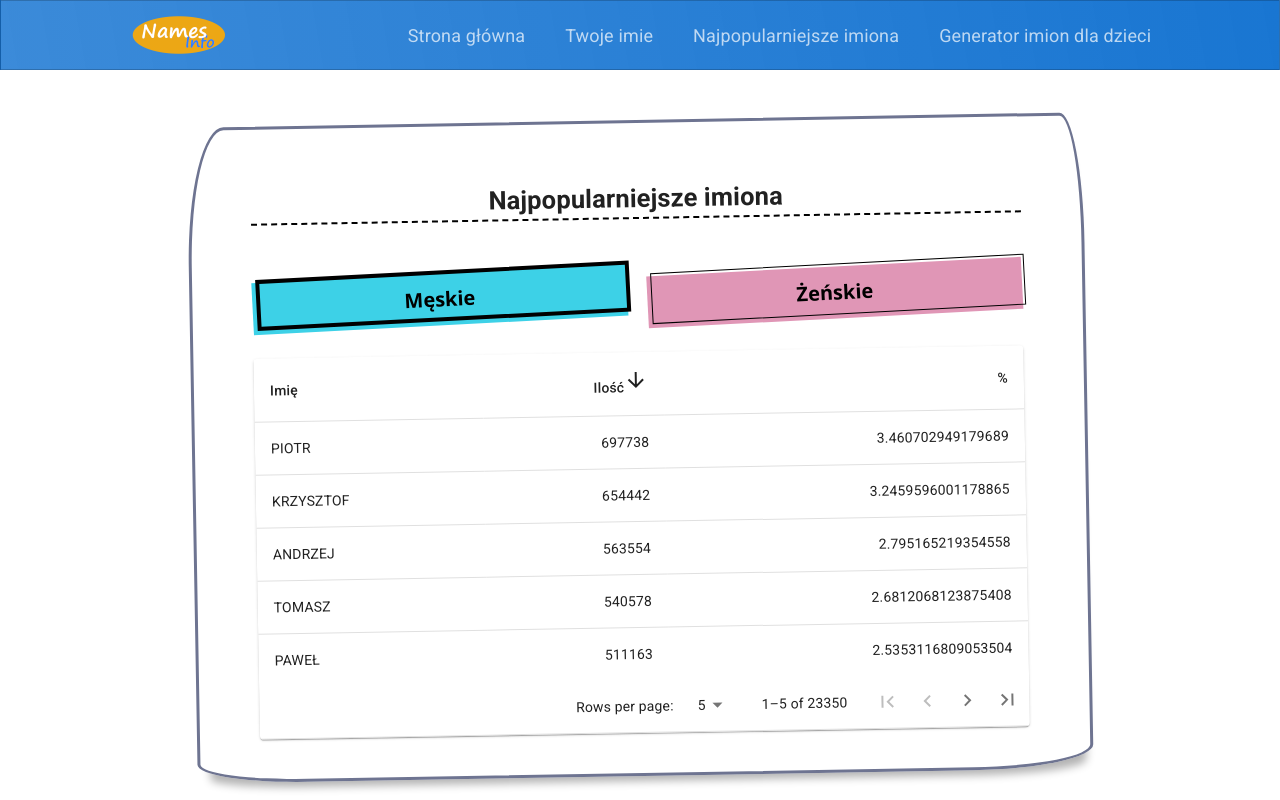
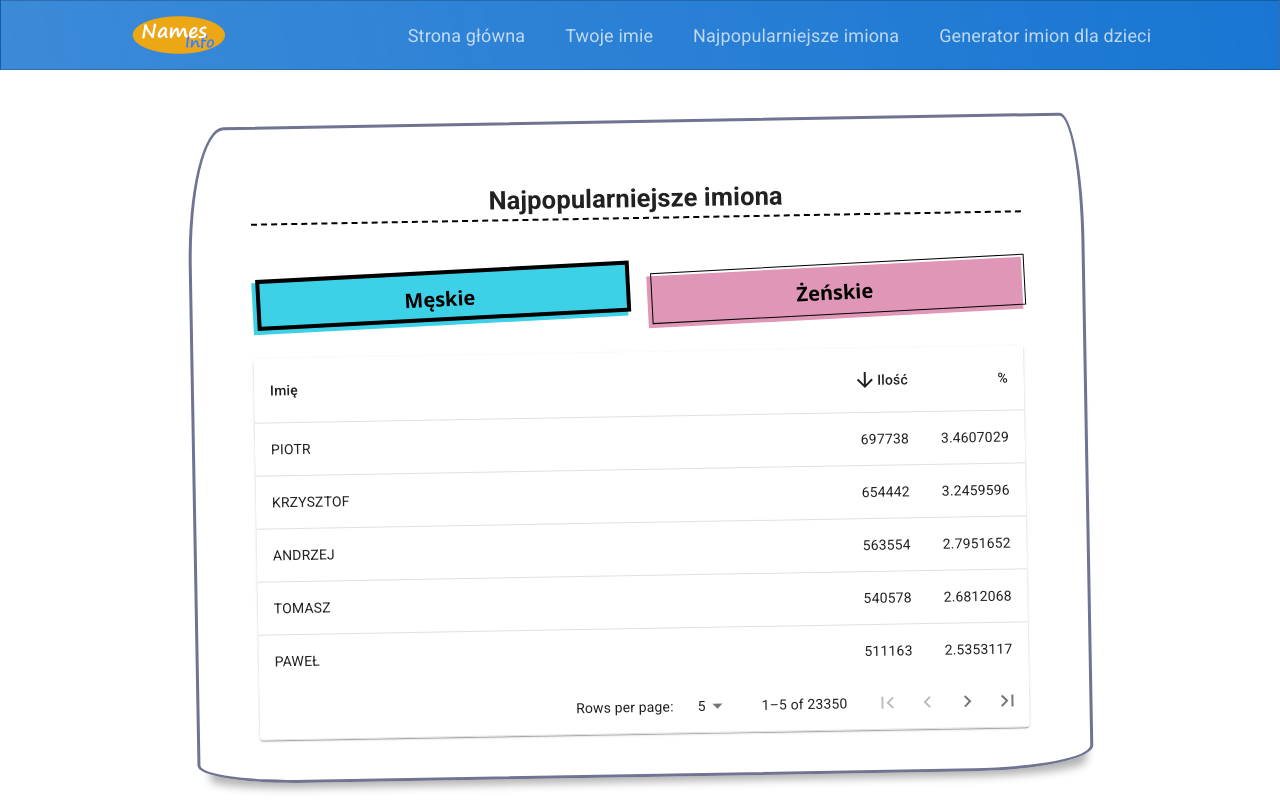
Before and after one commit to andro2ss/names_app, a React (Create React App) app: page /Najpopularniejszeimiona in a window 1280 px wide. Built offline with nearby package versions, Linux system fonts and the light colour scheme.

Commit message:
alpha version generateKidName done

```diff
--- a/src/components/common/items/Table.js
+++ b/src/components/common/items/Table.js
@@ -21,6 +21,7 @@ import { useTheme } from "@mui/material/styles";
 import { createTableData } from "../../functions/CreateTableData";
 import rangeFilterForTable from "../../functions/RangeFilterForTable";
 import { Spinner } from "./Spinner";
+import "./Table.scss";
 
 export default function BasicTable({
   status,
@@ -28,6 +29,7 @@ export default function BasicTable({
   counters,
   selectedArr,
   rangeFilter,
+  valueToFixed,
 }) {
   const [sortTable, setSortTable] = useState("quantityDown");
   const [page, setPage] = useState(0);
@@ -61,7 +63,16 @@ export default function BasicTable({
         return (
           <TableHead>
             <TableRow>
-              <TableCell>Imię</TableCell>
+              <TableCell
+                onClick={() => {
+                  sortName();
+                }}
+              >
+                <div className="cell__content name">
+                  Imię{sortTable === "nameDown" && <ArrowDownwardIcon />}
+                  {sortTable === "nameUp" && <ArrowUpwardIcon />}
+                </div>
+              </TableCell>
               <TableCell
                 className="tHead"
                 onClick={() => {
@@ -69,9 +80,11 @@ export default function BasicTable({
                 }}
                 align="right"
               >
-                Ilość
-                {sortTable === "quantityDown" && <ArrowDownwardIcon />}
-                {sortTable === "quantityUp" && <ArrowUpwardIcon />}
+                <div className="cell__content">
+                  {sortTable === "quantityDown" && <ArrowDownwardIcon />}
+                  {sortTable === "quantityUp" && <ArrowUpwardIcon />}
+                  Ilość
+                </div>
               </TableCell>
               <TableCell
                 className="tHead"
@@ -79,9 +92,15 @@ export default function BasicTable({
                   sortPercentage();
                 }}
                 align="right"
+                justify="center"
+                item="center"
+                width="30"
               >
-                %{sortTable === "percentageDown" && <ArrowDownwardIcon />}
-                {sortTable === "percentageUp" && <ArrowUpwardIcon />}
+                {" "}
+                <div className="cell__content">
+                  {sortTable === "percentageDown" && <ArrowDownwardIcon />}
+                  {sortTable === "percentageUp" && <ArrowUpwardIcon />}%
+                </div>
               </TableCell>
             </TableRow>
           </TableHead>
@@ -107,6 +126,10 @@ export default function BasicTable({
                   return a.namePercentage - b.namePercentage;
                 } else if (sortTable === "percentageDown") {
                   return b.namePercentage - a.namePercentage;
+                } else if (sortTable === "nameDown") {
+                  return a.name.localeCompare(b.name);
+                } else if (sortTable === "nameUp") {
+                  return b.name.localeCompare(a.name);
                 }
                 return 0;
               })
@@ -126,7 +149,9 @@ export default function BasicTable({
                     {row.name}
                   </TableCell>
                   <TableCell align="right">{row.nameQuantity}</TableCell>
-                  <TableCell align="right">{row.namePercentage}</TableCell>
+                  <TableCell align="right">
+                    {parseFloat(row.namePercentage).toFixed(valueToFixed)}
+                  </TableCell>
                 </TableRow>
               ))}
           </TableBody>
@@ -137,6 +162,7 @@ export default function BasicTable({
           <TableFooter>
             <TableRow>
               <TablePagination
+                className="table__footer"
                 rowsPerPageOptions={[5, 10, 20]}
                 colSpan={3}
                 count={
@@ -169,7 +195,15 @@ export default function BasicTable({
       );
     }
   }
-
+  function sortName() {
+    if (sortTable === "nameDown") {
+      setSortTable("nameUp");
+    } else if (sortTable === "nameUp") {
+      setSortTable("nameDown");
+    } else {
+      setSortTable("nameDown");
+    }
+  }
   function sortQuantity() {
     if (sortTable === "quantityDown") {
       setSortTable("quantityUp");
--- /dev/null
+++ b/src/components/common/items/Table.scss
@@ -0,0 +1,14 @@
+
+.cell__content {
+  display: flex;
+  flex-direction: row;
+  justify-content: flex-end;
+  align-items: center;
+  min-height: 32px;
+  cursor: pointer;
+}
+
+.name {
+  justify-content: flex-start;
+  min-width: 105px;
+}
--- a/src/components/pages/GenerateKidName/GenerateKidName.js
+++ b/src/components/pages/GenerateKidName/GenerateKidName.js
@@ -51,6 +51,7 @@ function GenerateKidName() {
               counters={[counterBoy, counterGirl]}
               selectedArr={selectedArr}
               rangeFilter={rangeFilter}
+              valueToFixed={5}
             />
           </div>
         </div>
--- a/src/components/pages/GenerateKidName/items/KidNameForm.scss
+++ b/src/components/pages/GenerateKidName/items/KidNameForm.scss
@@ -7,7 +7,7 @@
   padding: 3%;
   max-height: 400px;
   width: 100%;
-  max-width: 400px;
+  max-width: 300px;
 
   .form__title {
     padding: 16px 0;
@@ -15,11 +15,11 @@
     font-size: 28px;
   }
 
-  .form__text{
+  .form__text {
 
   }
 
-  .slider__desc{
+  .slider__desc {
     display: flex;
     justify-content: space-between;
     max-width: 300px;
@@ -34,5 +34,8 @@
     border-radius: 0;
     border: none;
     border-bottom: 2px dashed #224fac;
+    width: 100%;
+    padding-bottom: 50px;
+
   }
 }
--- a/src/components/pages/TopNames/TopNames.js
+++ b/src/components/pages/TopNames/TopNames.js
@@ -43,6 +43,7 @@ function TopNames({ status, arrays, counters }) {
               counters={counters}
               selectedArr={0}
               rangeFilter={[0, 100]}
+              valueToFixed={7}
             />
           </div>
           <div className="table">
@@ -52,6 +53,7 @@ function TopNames({ status, arrays, counters }) {
               counters={counters}
               selectedArr={1}
               rangeFilter={[0, 100]}
+              valueToFixed={7}
             />
           </div>
         </div>
```
